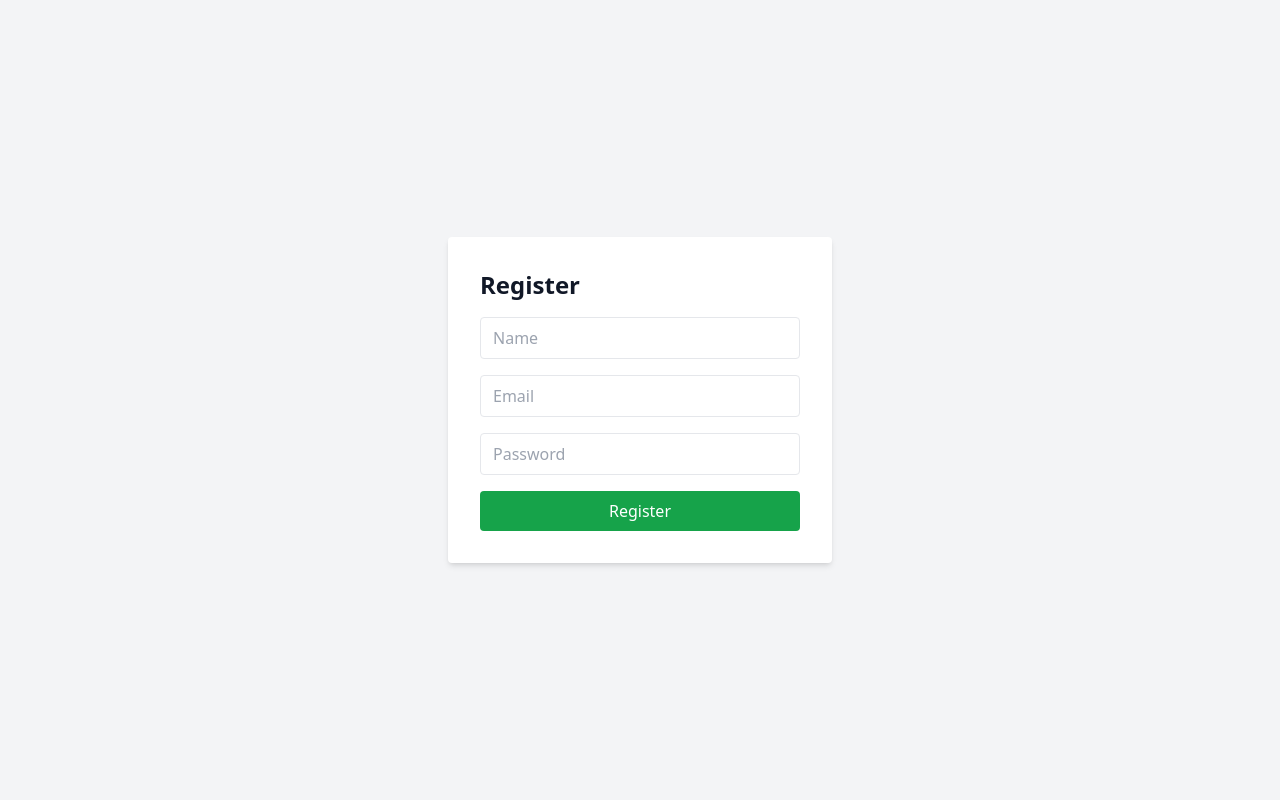
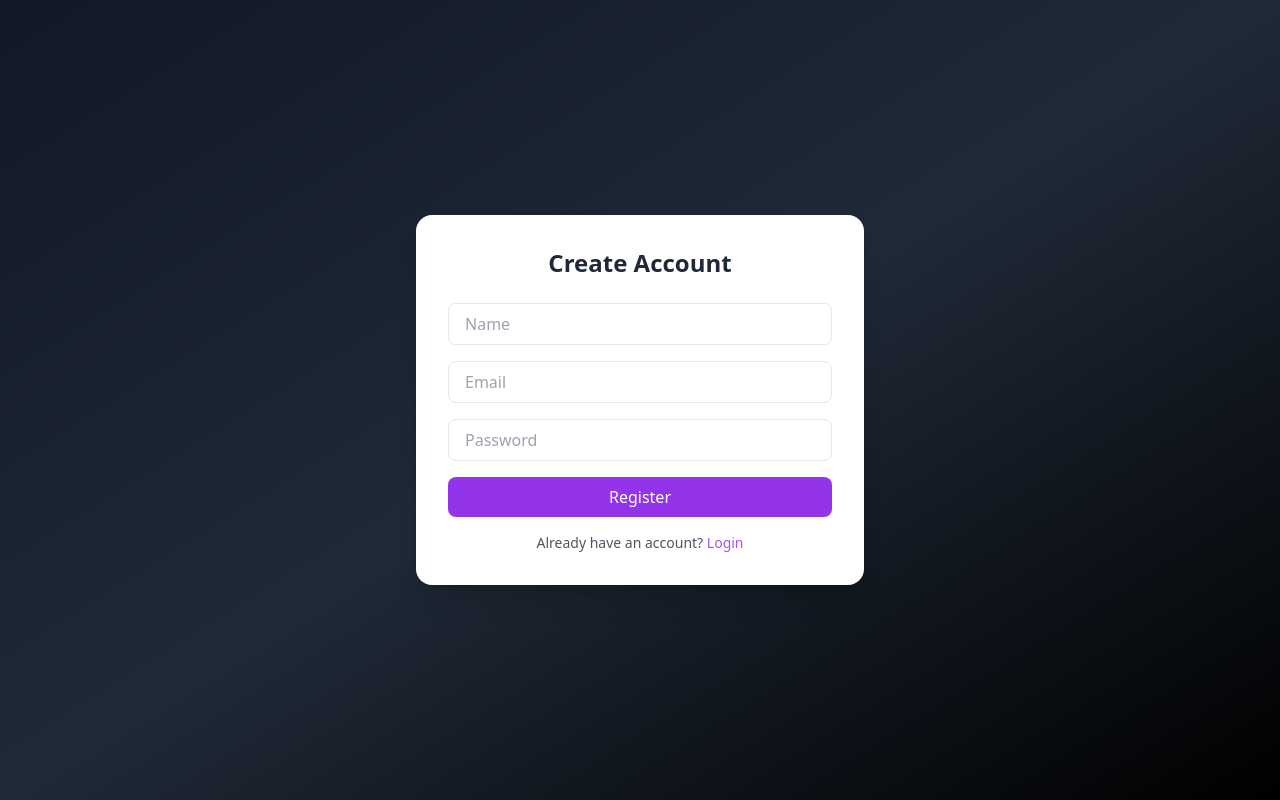
Before and after one commit to cybev1/cybev-frontend, a Next.js app: page /register in a window 1280 px wide. Built offline with nearby package versions, Linux system fonts and the light colour scheme.

Commit message:
Add files via upload

```diff
--- a/pages/login.jsx
+++ b/pages/login.jsx
@@ -1,50 +1,33 @@
-
-import { useState } from 'react';
-import axios from 'axios';
+import React from 'react';
+import Link from 'next/link';
 
 export default function Login() {
-  const [email, setEmail] = useState('');
-  const [password, setPassword] = useState('');
-  const [error, setError] = useState('');
-
-  const handleSubmit = async (e) => {
-    e.preventDefault();
-    try {
-      const res = await axios.post('https://api.cybev.io/api/auth/login', {
-        email,
-        password,
-      });
-      console.log(res.data);
-      window.location.href = '/studio/dashboard';
-    } catch (err) {
-      console.error(err);
-      setError(err?.response?.data?.message || 'Login failed');
-    }
-  };
-
   return (
-    <div className="min-h-screen flex items-center justify-center bg-gray-100 dark:bg-gray-900 text-gray-900 dark:text-white">
-      <form onSubmit={handleSubmit} className="bg-white dark:bg-gray-800 p-8 rounded shadow-md w-full max-w-sm">
-        <h1 className="text-2xl font-bold mb-4">Login</h1>
-        {error && <p className="text-red-500 text-sm mb-4">{error}</p>}
+    <div className="min-h-screen flex items-center justify-center bg-gradient-to-br from-gray-900 via-gray-800 to-black px-4">
+      <div className="bg-white dark:bg-gray-900 shadow-xl rounded-2xl w-full max-w-md p-8 animate-fadeIn">
+        <h2 className="text-2xl font-bold text-center text-gray-800 dark:text-white mb-6">Welcome Back</h2>
+        <form className="space-y-4">
           <input
             type="email"
             placeholder="Email"
-          value={email}
-          onChange={(e) => setEmail(e.target.value)}
-          className="w-full mb-4 px-3 py-2 border rounded"
+            className="w-full px-4 py-2 border rounded-lg focus:outline-none focus:ring-2 focus:ring-purple-500"
           />
           <input
             type="password"
             placeholder="Password"
-          value={password}
-          onChange={(e) => setPassword(e.target.value)}
-          className="w-full mb-4 px-3 py-2 border rounded"
+            className="w-full px-4 py-2 border rounded-lg focus:outline-none focus:ring-2 focus:ring-purple-500"
           />
-        <button type="submit" className="w-full bg-blue-600 text-white py-2 rounded hover:bg-blue-700">
+          <button className="w-full bg-purple-600 text-white py-2 rounded-lg hover:bg-purple-700 transition duration-200">
             Login
           </button>
         </form>
+        <p className="text-sm text-center text-gray-600 dark:text-gray-400 mt-4">
+          Don't have an account?{' '}
+          <Link href="/register" className="text-purple-500 hover:underline">
+            Register
+          </Link>
+        </p>
+      </div>
     </div>
   );
 }
--- a/pages/register.jsx
+++ b/pages/register.jsx
@@ -1,59 +1,38 @@
-
-import { useState } from 'react';
-import axios from 'axios';
+import React from 'react';
+import Link from 'next/link';
 
 export default function Register() {
-  const [name, setName] = useState('');
-  const [email, setEmail] = useState('');
-  const [password, setPassword] = useState('');
-  const [error, setError] = useState('');
-
-  const handleSubmit = async (e) => {
-    e.preventDefault();
-    try {
-      const res = await axios.post('https://api.cybev.io/api/auth/register', {
-        name,
-        email,
-        password,
-      });
-      console.log(res.data);
-      window.location.href = '/login';
-    } catch (err) {
-      console.error(err);
-      setError(err?.response?.data?.message || 'Registration failed');
-    }
-  };
-
   return (
-    <div className="min-h-screen flex items-center justify-center bg-gray-100 dark:bg-gray-900 text-gray-900 dark:text-white">
-      <form onSubmit={handleSubmit} className="bg-white dark:bg-gray-800 p-8 rounded shadow-md w-full max-w-sm">
-        <h1 className="text-2xl font-bold mb-4">Register</h1>
-        {error && <p className="text-red-500 text-sm mb-4">{error}</p>}
+    <div className="min-h-screen flex items-center justify-center bg-gradient-to-br from-gray-900 via-gray-800 to-black px-4">
+      <div className="bg-white dark:bg-gray-900 shadow-xl rounded-2xl w-full max-w-md p-8 animate-fadeIn">
+        <h2 className="text-2xl font-bold text-center text-gray-800 dark:text-white mb-6">Create Account</h2>
+        <form className="space-y-4">
           <input
             type="text"
             placeholder="Name"
-          value={name}
-          onChange={(e) => setName(e.target.value)}
-          className="w-full mb-4 px-3 py-2 border rounded"
+            className="w-full px-4 py-2 border rounded-lg focus:outline-none focus:ring-2 focus:ring-purple-500"
           />
           <input
             type="email"
             placeholder="Email"
-          value={email}
-          onChange={(e) => setEmail(e.target.value)}
-          className="w-full mb-4 px-3 py-2 border rounded"
+            className="w-full px-4 py-2 border rounded-lg focus:outline-none focus:ring-2 focus:ring-purple-500"
           />
           <input
             type="password"
             placeholder="Password"
-          value={password}
-          onChange={(e) => setPassword(e.target.value)}
-          className="w-full mb-4 px-3 py-2 border rounded"
+            className="w-full px-4 py-2 border rounded-lg focus:outline-none focus:ring-2 focus:ring-purple-500"
           />
-        <button type="submit" className="w-full bg-green-600 text-white py-2 rounded hover:bg-green-700">
+          <button className="w-full bg-purple-600 text-white py-2 rounded-lg hover:bg-purple-700 transition duration-200">
             Register
           </button>
         </form>
+        <p className="text-sm text-center text-gray-600 dark:text-gray-400 mt-4">
+          Already have an account?{' '}
+          <Link href="/login" className="text-purple-500 hover:underline">
+            Login
+          </Link>
+        </p>
+      </div>
     </div>
   );
 }
```
Lines whose indentation alone changed are shown as unchanged.
